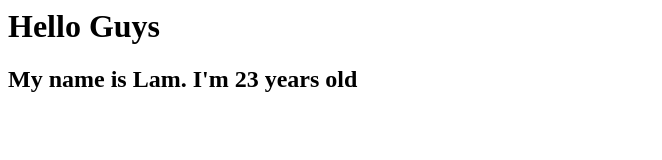
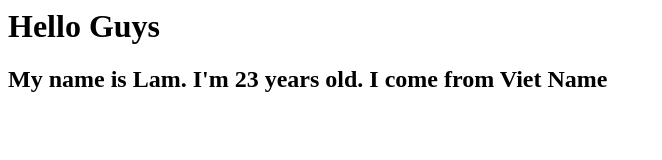
Before and after one commit to lamnguyentrong/github-demo-code, a plain HTML site: page index.html in a window 1280 px wide. Shown: the whole page, without its empty margins (0-662 px from the left). Drawn offline with Linux system fonts and the light colour scheme.

Commit message:
Update index.html

```diff
--- a/index.html
+++ b/index.html
@@ -1,3 +1,3 @@
 <h1>Hello Guys</h1>
 
-<h2>My name is Lam. I'm 23 years old</h2>
+<h2>My name is Lam. I'm 23 years old. I come from Viet Name</h2>
```
